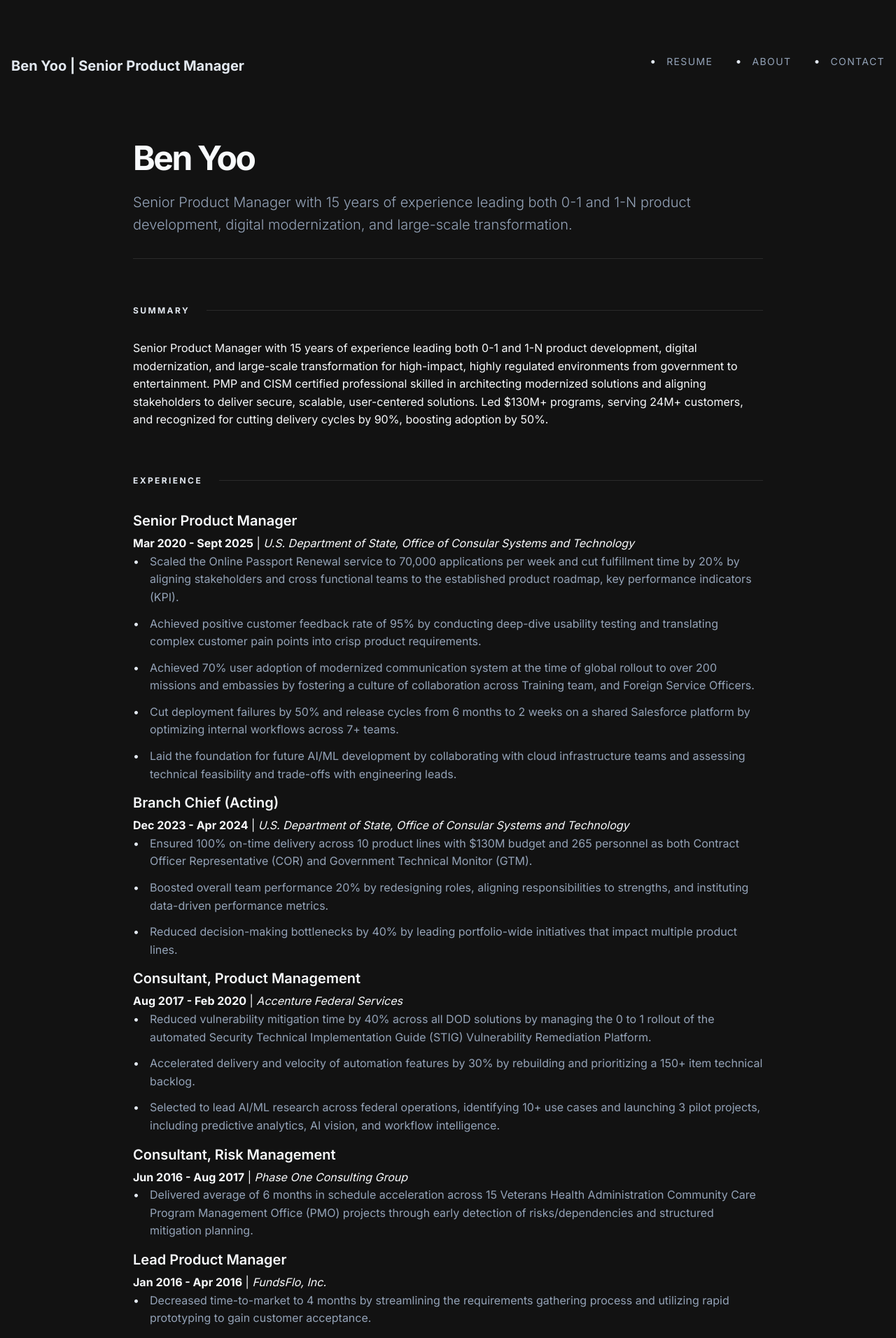
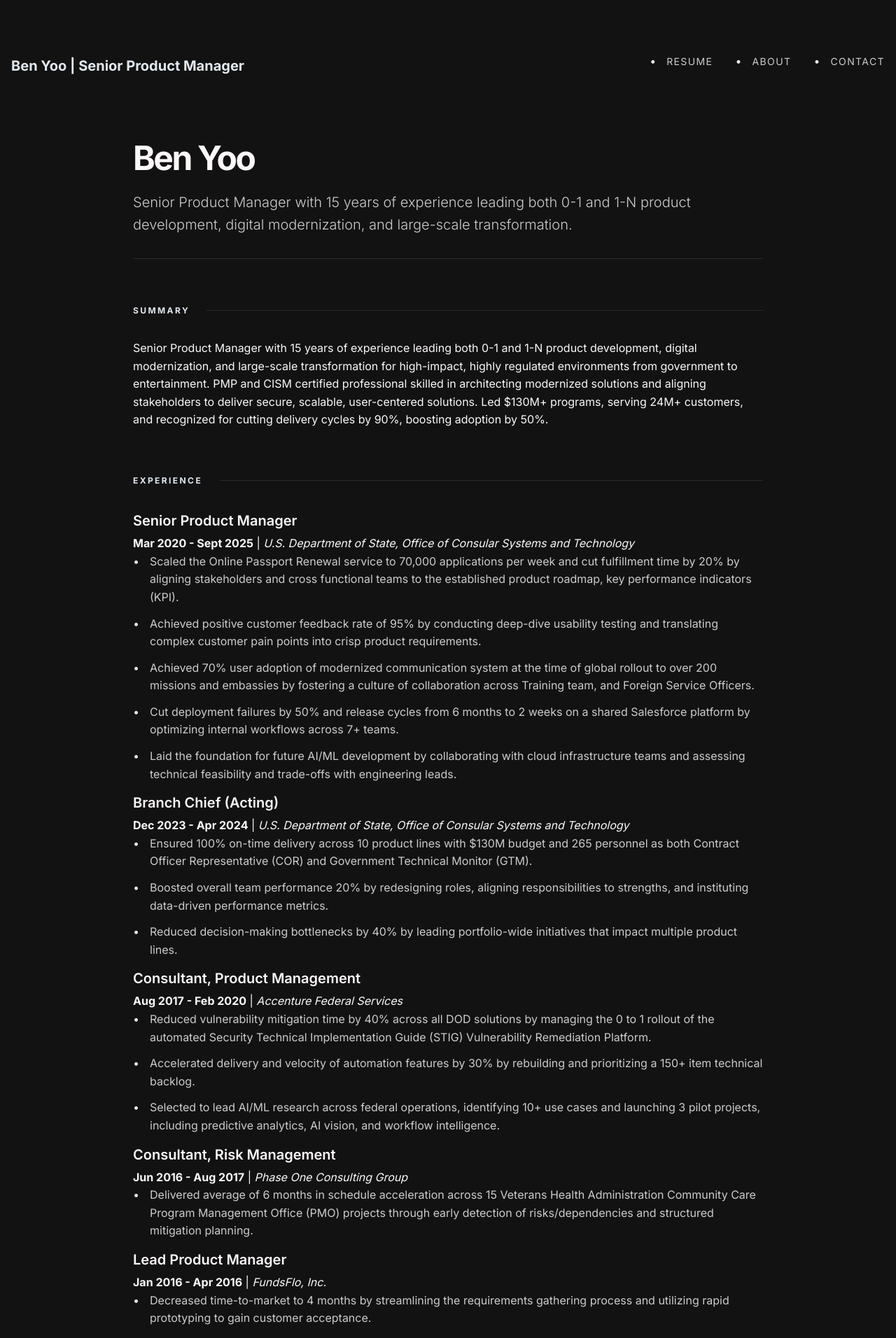
Before and after one commit to benyoo/benyoo.github.io, a Jekyll site: the page built from index.md, in a window 1280 px wide. Shown: the top 1912 px of the page at 70% size. Built offline with Jekyll 4.4.1, drawn with Linux system fonts in a browser that asks for light colours.

Commit message:
Refine CSS colors for better readability

```diff
--- a/assets/css/main.css
+++ b/assets/css/main.css
@@ -4,8 +4,8 @@
     --bg-color: #121212;
     --card-bg: #1E1E1E;
     --border-color: #2A2A2A;
-    --text-primary: #F8FAFC;
-    --text-secondary: #94A3B8;
+    --text-primary: #fcf8f8;
+    --text-secondary: #cccccc;
     --accent-color: #E2E8F0;
     --container-width: 900px;
     --nav-height: 60px;
```
